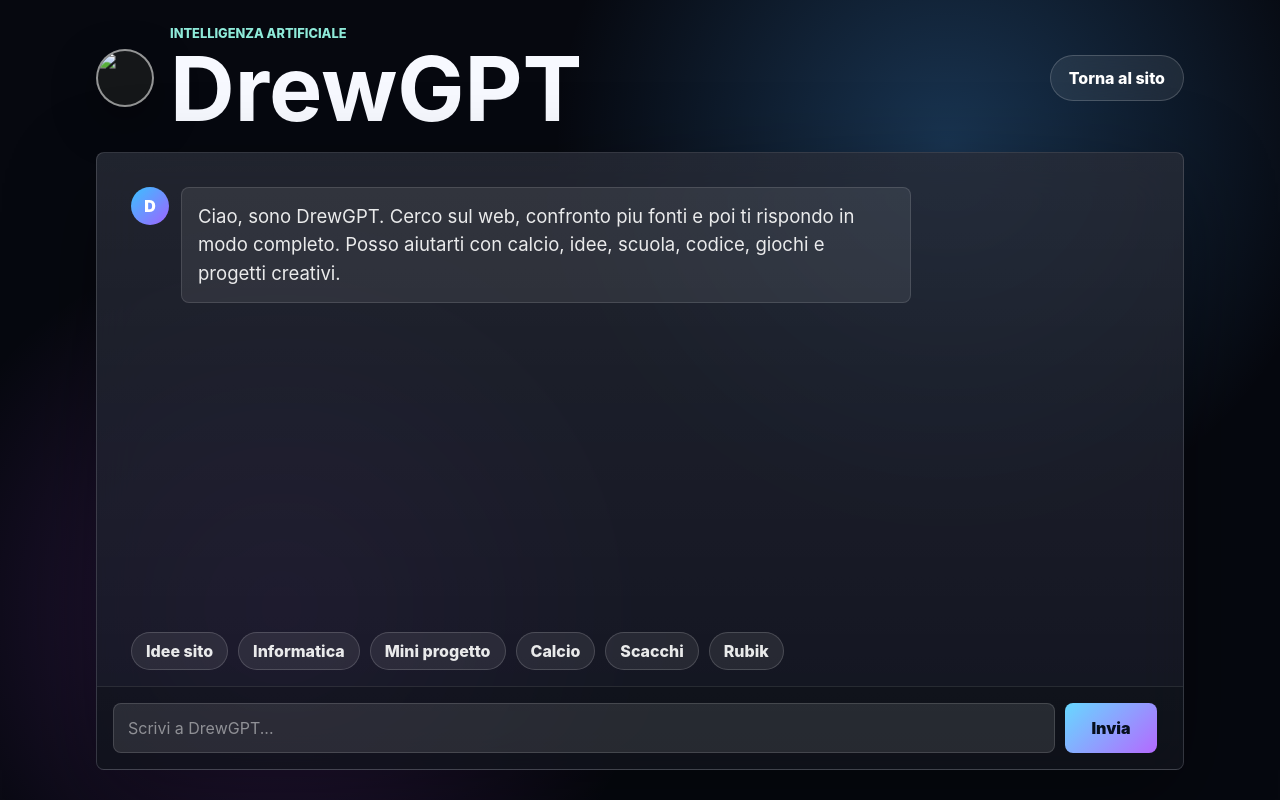
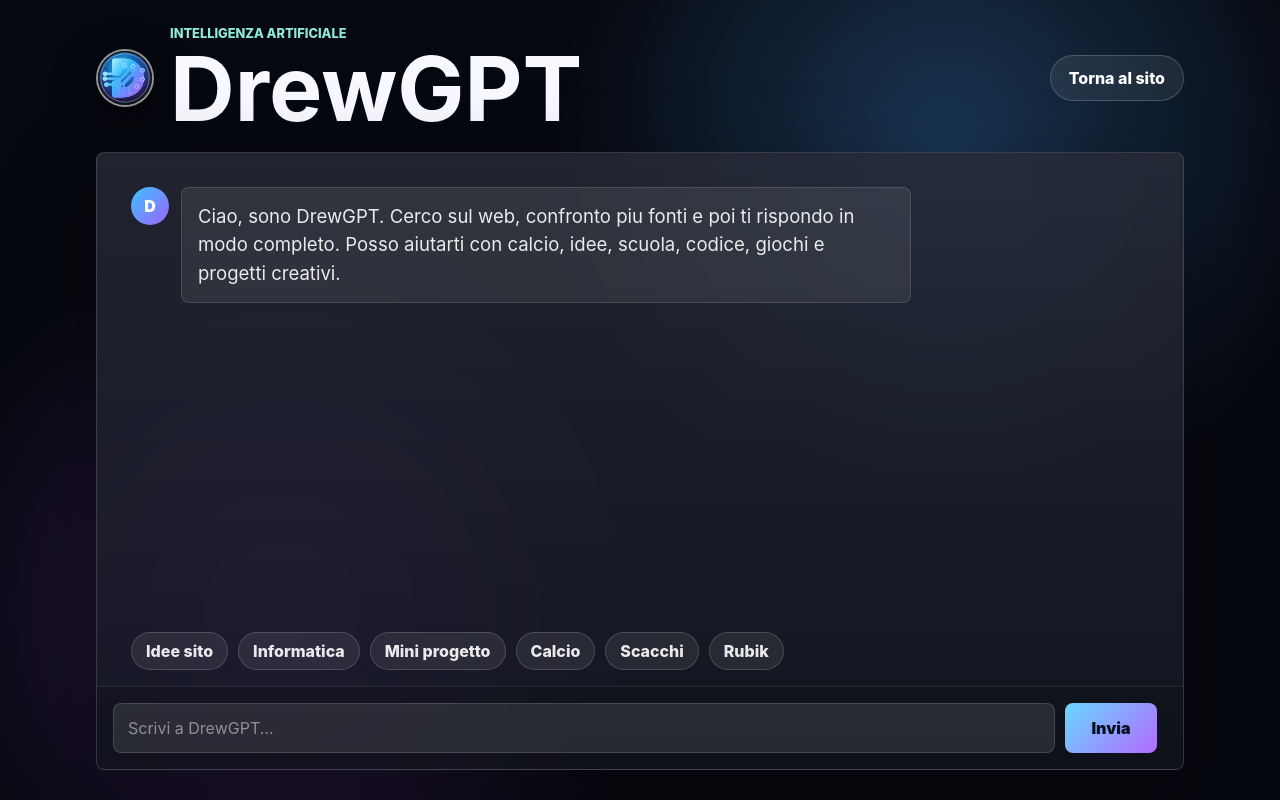
Before and after one commit to Axelcisn/nicolocisneros, a website: page drewgpt.html in a window 1280 px wide. Drawn offline with Linux system fonts and the light colour scheme; the site is published under a folder, as on GitHub Pages, so addresses that start at the root find nothing.

Commit message:
Fix image source path in drewgpt.html

```diff
--- a/drewgpt.html
+++ b/drewgpt.html
@@ -11,7 +11,7 @@
     <main class="drew-shell" aria-labelledby="drew-title">
       <header class="drew-topbar">
         <a class="drew-logo" href="/" aria-label="Torna al sito">
-          <img src="/tech-logo.svg" alt="">
+          <img src="tech-logo.svg" alt="">
         </a>
         <div>
           <p class="eyebrow">Intelligenza artificiale</p>
```
